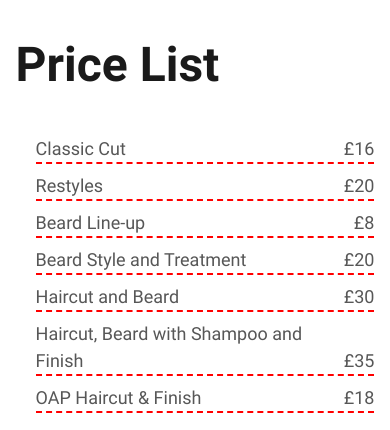
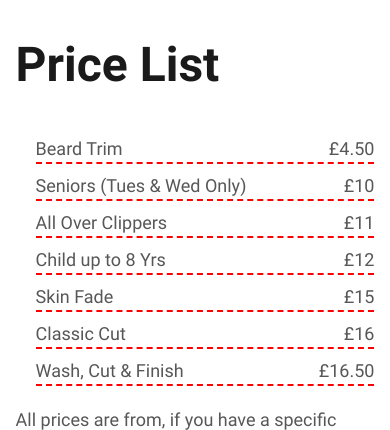
Before and after one commit to VenexCon/PRIME-Barber, a plain HTML site: page index.html in a window 390 px wide. Shown: the part 3260-3690 px from the top of the page. Drawn offline with Linux system fonts and the light colour scheme.

```diff
--- a/index.html
+++ b/index.html
@@ -209,32 +209,32 @@
 
                      <ul>
                         <li class="list-item">
+                            <span>Beard Trim</span>
+                            <span id="li-cost">4.50</span>
+                        </li>
+                        <li class="list-item">
+                            <span>Seniors (Tues & Wed Only)</span>
+                            <span id="li-cost">10</span>
+                        </li>
+                        <li class="list-item">
+                            <span>All Over Clippers</span>
+                            <span id="li-cost">11</span>
+                        </li>
+                        <li class="list-item">
+                            <span>Child up to 8 Yrs</span>
+                            <span id="li-cost">12</span>
+                        </li>
+                        <li class="list-item">
+                            <span>Skin Fade</span>
+                            <span id="li-cost">15</span>
+                        </li>
+                        <li class="list-item">
                             <span>Classic Cut</span>
                             <span id="li-cost">16</span>
                         </li>
                         <li class="list-item">
-                            <span>Restyles</span>
-                            <span id="li-cost">20</span>
-                        </li>
-                        <li class="list-item">
-                            <span>Beard Line-up</span>
-                            <span id="li-cost">8</span>
-                        </li>
-                        <li class="list-item">
-                            <span>Beard Style and Treatment</span>
-                            <span id="li-cost">20</span>
-                        </li>
-                        <li class="list-item">
-                            <span>Haircut and Beard</span>
-                            <span id="li-cost">30</span>
-                        </li>
-                        <li class="list-item">
-                            <span>Haircut, Beard with Shampoo and Finish</span>
-                            <span id="li-cost">35</span>
-                        </li>
-                        <li class="list-item">
-                            <span>OAP Haircut & Finish</span>
-                            <span id="li-cost">18</span>
+                            <span>Wash, Cut & Finish</span>
+                            <span id="li-cost">16.50</span>
                         </li>
                     </ul>
                      <p>
```
Also changed, not shown: contact.html (+10 -11 lines), css/contact.less (+14 -3 lines), css/contact.css.
